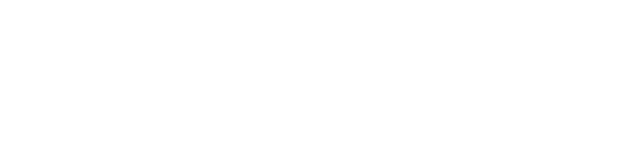
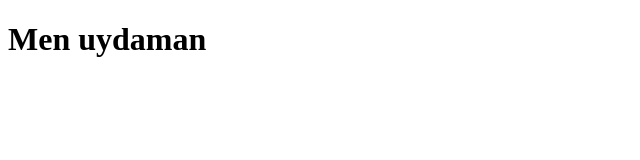
Before and after one commit to Erlan2011/github_dars, a plain HTML site: page index.html in a window 1280 px wide. Shown: the whole page, without its empty margins (0-640 px from the left). Drawn offline with Linux system fonts and the light colour scheme.

Commit message:
github uy ishim

```diff
--- a/index.html
+++ b/index.html
@@ -6,6 +6,6 @@
     <title>Document</title>
 </head>
 <body>
-
+    <h1>Men uydaman</h1>
 </body>
 </html>
```
